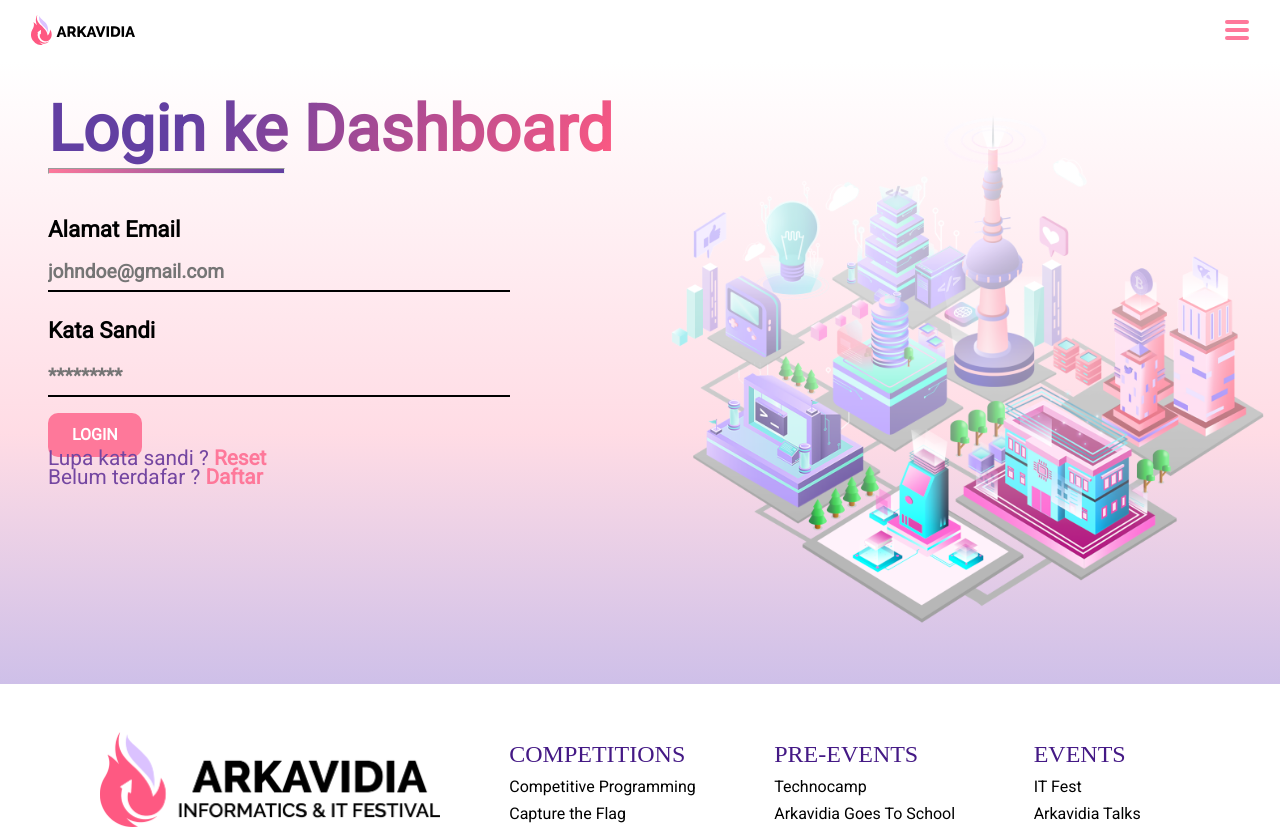
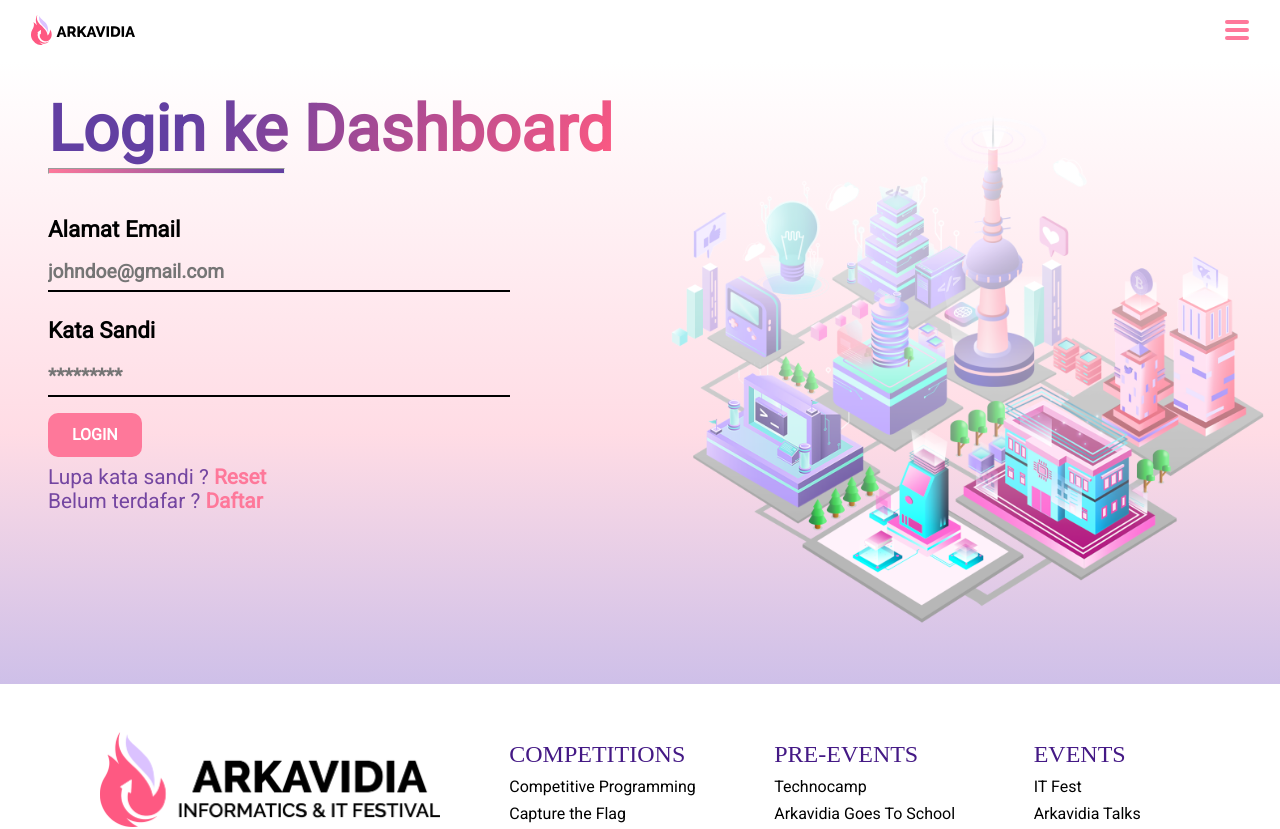
Before and after one commit to arkavidia-hmif/arkavidia-frontend, a Next.js app: page /login in a window 1280 px wide. Shown: the top 829 px of the page. Built offline with nearby package versions, Linux system fonts and the light colour scheme; a web font is replaced by a local one.

Commit message:
Tweak login page style

```diff
--- a/components/page/Login.tsx
+++ b/components/page/Login.tsx
@@ -16,7 +16,7 @@
           <label htmlFor="password">Kata Sandi</label>
           <input id="password" type="password" placeholder="*********" />
           <FilledButton text="LOGIN" padding="0.75em 1.5em" />
-          <p>Lupa kata sandi ? <a href="#">Reset</a></p>
+          <p className="mt-3">Lupa kata sandi ? <a href="#">Reset</a></p>
           <p>Belum terdafar ? <a href="#">Daftar</a></p>
         </form>
       </div>
@@ -117,7 +117,7 @@
             font-style: normal;
             font-weight: normal;
             font-size: 1.3rem;
-            line-height: 0.2rem;
+            line-height: 0.5rem;
             color: #7446A1;
           }
 
```
